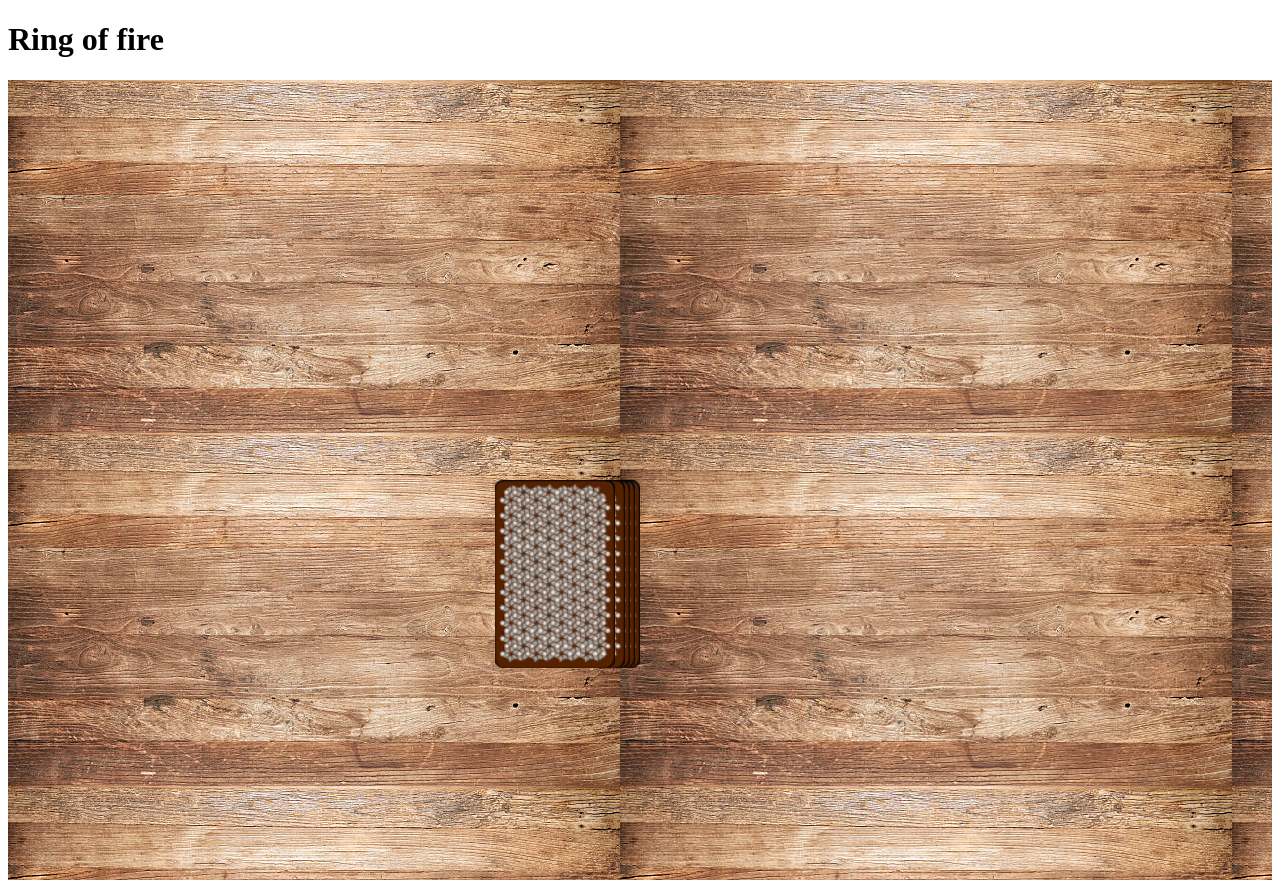
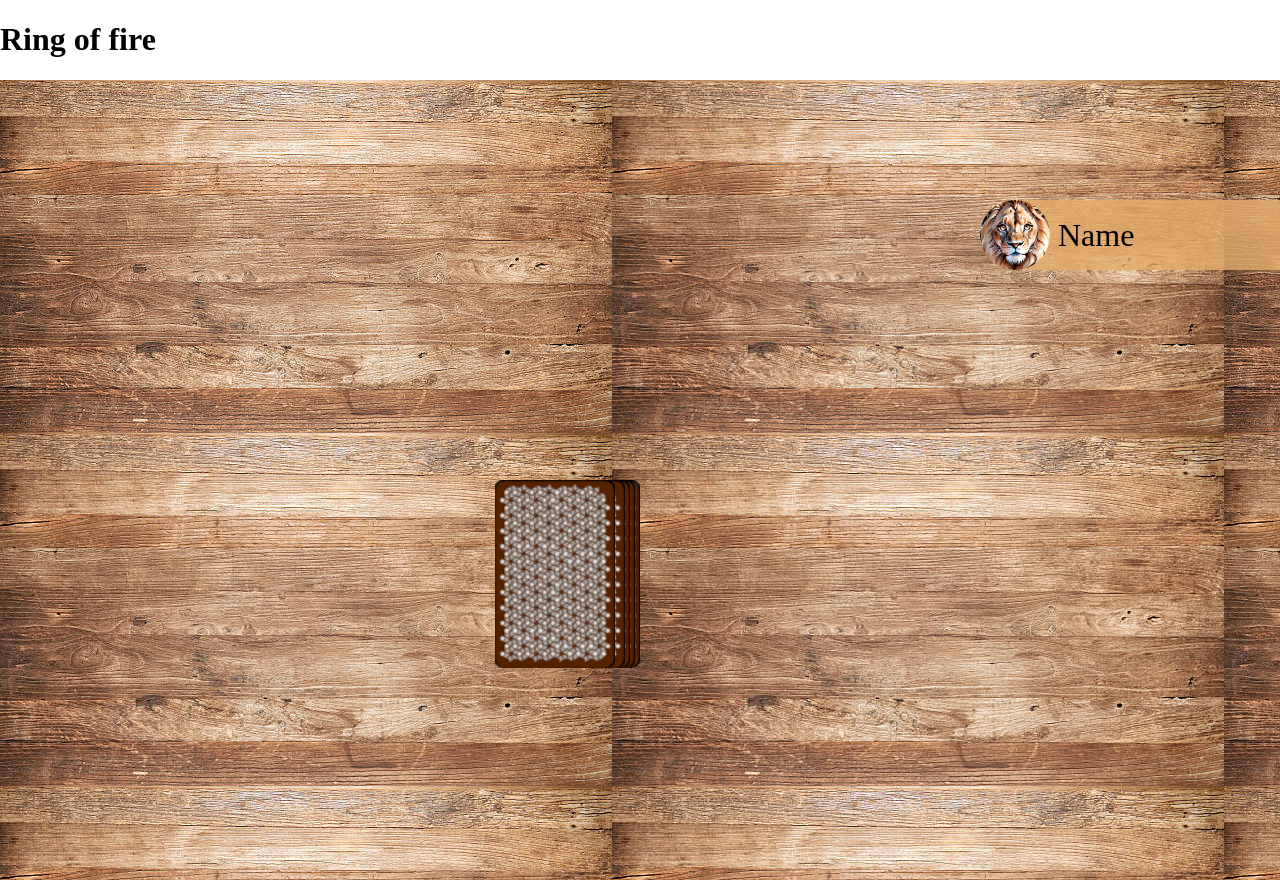
Before and after one commit to JeanPondy/ring-of-fire-jp, an Angular app in the folder ringOfFireJP/: page /game in a window 1280 px wide. Built offline with nearby package versions, Linux system fonts and the light colour scheme.

Commit message:
Design der Mitspielerleiste

```diff
--- a/ringOfFireJP/src/app/game/game.component.html
+++ b/ringOfFireJP/src/app/game/game.component.html
@@ -1,3 +1,5 @@
+<app-player style="top: 200px" class="player-position"></app-player>
+
 <div class="game-field">
   <div class="card-stack">
     <!-- Card stack -->
--- a/ringOfFireJP/src/app/game/game.component.ts
+++ b/ringOfFireJP/src/app/game/game.component.ts
@@ -1,12 +1,13 @@
 import { Component } from '@angular/core';
 import { CommonModule } from '@angular/common';
 import { Game } from '../../models/game';
+import { PlayerComponent } from '../player/player.component';
 
 
 @Component({
   selector: 'app-game',
   standalone: true,
-  imports: [CommonModule],
+  imports: [CommonModule, PlayerComponent],
   templateUrl: './game.component.html',
   styleUrl: './game.component.scss'
 })
--- /dev/null
+++ b/ringOfFireJP/src/app/player/player.component.html
@@ -0,0 +1,4 @@
+<div class="player">
+  <img src="./assets/img/profile/lion.png" alt="" />
+  <span>Name </span>
+</div>
--- /dev/null
+++ b/ringOfFireJP/src/app/player/player.component.scss
@@ -0,0 +1,28 @@
+.player{
+    width: 300px;
+    border-top-left-radius: 50px;
+    border-bottom-left-radius: 50px;
+
+    display: flex;
+    align-items: center;
+
+
+
+    span {
+        font-size: 32px;
+        margin-left: 8px;
+    }
+
+    background-color: rgba(231, 174, 108, 0.8);
+
+    img{
+        width: 70px;
+        height: 70px;
+        object-fit: cover;
+        border-radius: 100%;
+    }
+}
+
+/* .player-active {
+    background-color: orange;
+} */
--- a/ringOfFireJP/src/styles.scss
+++ b/ringOfFireJP/src/styles.scss
@@ -1 +1,4 @@
 /* You can add global styles to this file, and also import other style files */
+body {
+    margin: 0;
+}
```
Also changed, not shown: ringOfFireJP/src/app/player/player.component.ts (added, +12 -0 lines), 1 other file (tests, documents, lock files or other folders).
